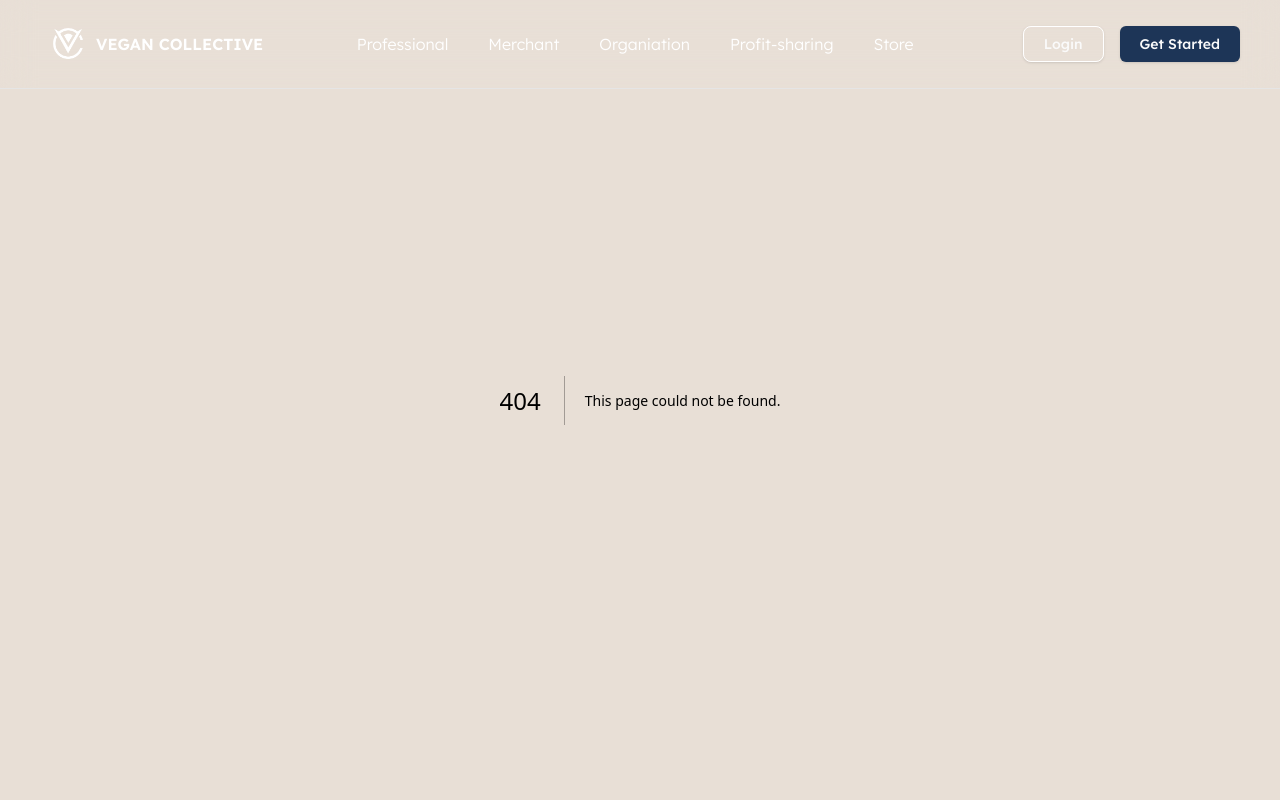
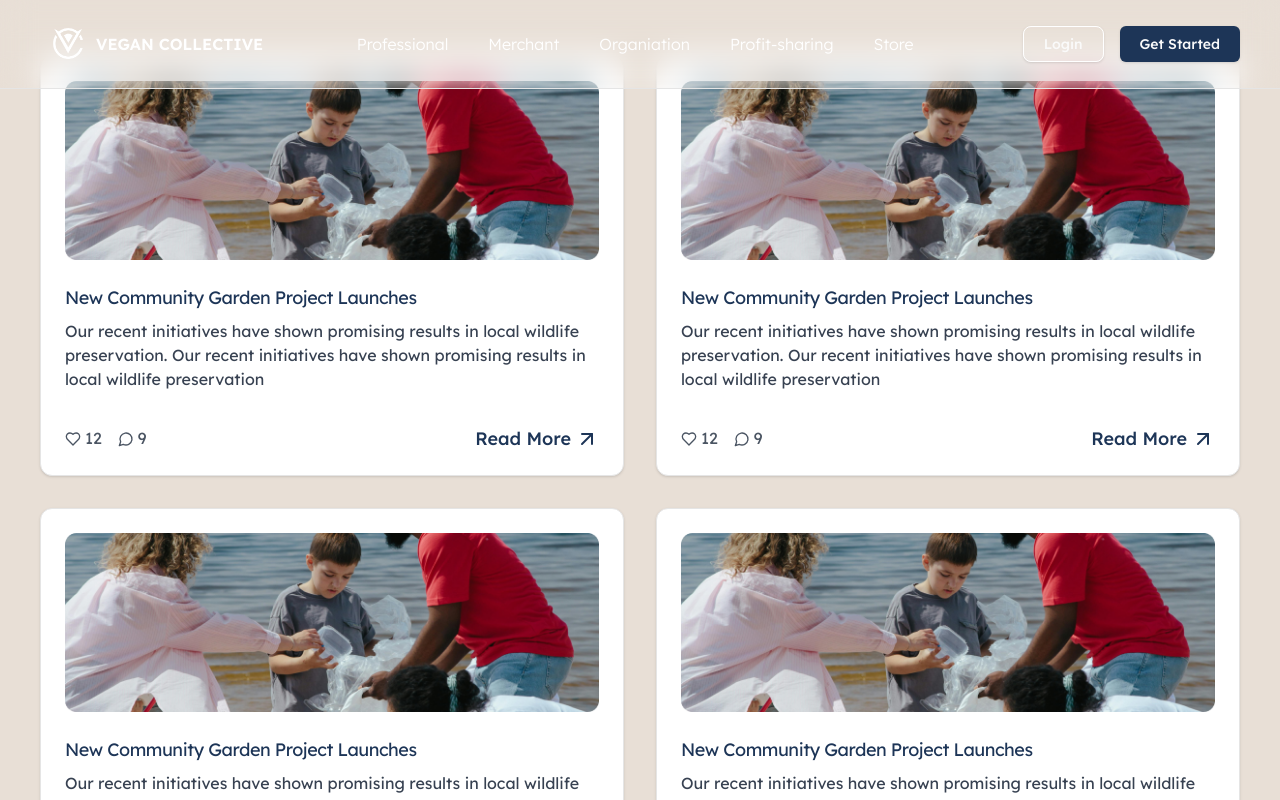
Before and after one commit to FSDTeam-SAA/vegan-frontend, a Next.js app: page /organizations/updates-and-news in a window 1280 px wide. Before the commit this address had no page. Shown: the top 800 px of the page. Built offline with nearby package versions, Linux system fonts and the light colour scheme.

Commit message:
Update and News cart page add

```diff
--- a/src/app/organizations/page.tsx
+++ b/src/app/organizations/page.tsx
@@ -1,5 +1,9 @@
+import UpdatesAndNews from "./updates-and-news/page";
+
 const Page = () => {
-  return <div>Find Organizations</div>;
+  return <div className="pt-24">
+    <UpdatesAndNews />
+  </div>;
 };
 
 export default Page;
--- /dev/null
+++ b/src/app/organizations/updates-and-news/_components/updates-news-container.tsx
@@ -0,0 +1,21 @@
+import React from 'react';
+import NewsCart from '@/components/shared/cards/news-card';
+import { UpdateAndNewsData } from '@/data/update-news-data';
+
+const UpdatesNewsContainer = () => {
+    return (
+        <div className='container pt-[56px] pb-[61px]'>
+            <div className='grid grid-cols-1 md:grid-cols-2 gap-[32px]'>
+                {
+                    UpdateAndNewsData?.map((data) =>{
+                        return <NewsCart key={data?.id} id={data.id} img={data.img} title={data.title} description={data.description} reaction={data.reaction} comment={data.comment} >
+
+                        </NewsCart>
+                    })
+                }
+            </div>
+        </div>
+    );
+};
+
+export default UpdatesNewsContainer;
--- /dev/null
+++ b/src/app/organizations/updates-and-news/page.tsx
@@ -0,0 +1,13 @@
+
+import React from 'react';
+import UpdatesNewsContainer from './_components/updates-news-container';
+
+const UpdatesAndNews = () => {
+    return (
+        <div>
+            <UpdatesNewsContainer/>
+        </div>
+    );
+};
+
+export default UpdatesAndNews;
--- /dev/null
+++ b/src/components/shared/cards/news-card.tsx
@@ -0,0 +1,41 @@
+import { UpdatesAndNewsType } from '@/data/update-news-data';
+import Image from 'next/image';
+import React from 'react';
+import {
+    Card,
+    CardContent,
+    CardDescription,
+    CardFooter,
+    CardHeader,
+    CardTitle,
+} from "@/components/ui/card"
+import { ArrowUpRight, Heart, MessageCircle } from 'lucide-react';
+
+
+const NewsCart = ({ img, title, description, reaction, comment }: UpdatesAndNewsType) => {
+    return (
+        <div >
+            <Card>
+                <CardHeader className='p-[24px]'>
+                    <Image src={img} alt={title} width={552} height={185} className='w-full'/>
+                </CardHeader>
+                <CardContent>
+                    <CardTitle className='text-lg font-normal leading-[27px] text-[#1D3557]'>{title}</CardTitle>
+                    <CardDescription className='text-base font-normal leading-[24px] text-[#374151] pt-[8px] pb-[12px]'>{description}</CardDescription>
+                </CardContent>
+                <CardFooter className='flex justify-between items-center'>
+                    <div className='flex items-center gap-[16px]'>
+                        <span className='flex items-center gap-[4px] text-base font-normal leading-[19px] text-[#4B5563]'><Heart className='w-[16px] h-[16px] text-[#4B5563]' /> {reaction}</span>
+                        <span className='flex items-center gap-[4px] text-base font-normal leading-[19px] text-[#4B5563]'> <MessageCircle className='w-[16px] h-[16px] text-[#4B5563]' />{comment}</span>
+                    </div>
+                    <div>
+                        <span className='flex items-center gap-[4px] text-lg font-medium leading-[21px] text-[#1D3557]'>Read More <ArrowUpRight className='w-[24px] h-[24px] text-[#1D3557]' /></span>
+                    </div>
+                </CardFooter>
+            </Card>
+
+        </div>
+    );
+};
+
+export default NewsCart;
--- /dev/null
+++ b/src/data/update-news-data.ts
@@ -0,0 +1,43 @@
+export interface UpdatesAndNewsType {
+    id : number
+    img : string
+    title : string
+    description : string
+    reaction : number
+    comment : number
+}
+
+export const UpdateAndNewsData:UpdatesAndNewsType[] = [
+    {
+        id : 1,
+        img : "/assets/img/update_news.png",
+        title : "New Community Garden Project Launches",
+        description : "Our recent initiatives have shown promising results in local wildlife preservation. Our recent initiatives have shown promising results in local wildlife preservation",
+        reaction : 12,
+        comment : 9
+    },
+    {
+        id : 2,
+        img : "/assets/img/update_news.png",
+        title : "New Community Garden Project Launches",
+        description : "Our recent initiatives have shown promising results in local wildlife preservation. Our recent initiatives have shown promising results in local wildlife preservation",
+        reaction : 12,
+        comment : 9
+    },
+    {
+        id : 3,
+        img : "/assets/img/update_news.png",
+        title : "New Community Garden Project Launches",
+        description : "Our recent initiatives have shown promising results in local wildlife preservation. Our recent initiatives have shown promising results in local wildlife preservation",
+        reaction : 12,
+        comment : 9
+    },
+    {
+        id : 4,
+        img : "/assets/img/update_news.png",
+        title : "New Community Garden Project Launches",
+        description : "Our recent initiatives have shown promising results in local wildlife preservation. Our recent initiatives have shown promising results in local wildlife preservation",
+        reaction : 12,
+        comment : 9
+    },
+]
```
Also changed, not shown: Public/assets/img/update_news.png (added).
